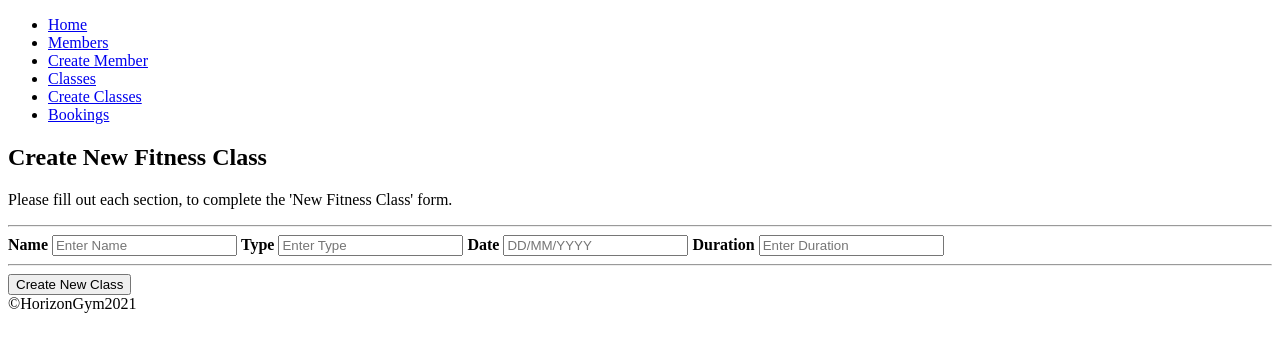
After one commit to RossBrown22/horizon_gym_solo_project, a Flask app: page /classes/create in a window 1280 px wide. The commit adds this page. Shown: the top 352 px of the page. Run offline with Flask 2, Linux system fonts and the light colour scheme.

Commit message:
can now add fitness classes

```diff
--- a/app.py
+++ b/app.py
@@ -1,13 +1,13 @@
 from flask import Flask, render_template
 
 # from controllers.booking_controller import bookings_blueprint
-# from controllers.fitness_class_controller import fitness_classes_blueprint
+from controllers.fitness_class_controller import fitness_classes_blueprint
 from controllers.member_controller import members_blueprint
 
 app = Flask(__name__)
 
 # app.register_blueprint(bookings_blueprint)
-# app.register_blueprint(fitness_classes_blueprint)
+app.register_blueprint(fitness_classes_blueprint)
 app.register_blueprint(members_blueprint)
 
 @app.route('/')
--- a/controllers/fitness_class_controller.py
+++ b/controllers/fitness_class_controller.py
@@ -6,3 +6,28 @@ import repositories.fitness_class_repository as fitness_class_repository
 import repositories.member_repository as member_repository
 
 fitness_classes_blueprint = Blueprint("fitness_classes", __name__)
+
+@fitness_classes_blueprint.route("/classes")
+def fitness_classes():
+    fitness_classes = fitness_class_repository.select_all()
+    return render_template("fitness_classes/index.html", fitness_classes = fitness_classes)
+
+@fitness_classes_blueprint.route("/classes/<id>")
+def show(id):
+    fitness_class = fitness_class_repository.select(id)
+    members = member_repository.members(fitness_class)
+    return render_template("fitness_classes/show.html", fitness_class=fitness_class, members=members)
+
+@fitness_classes_blueprint.route("/classes/create")
+def show_members_create():
+    return render_template("create_fitness_classes/index.html")
+
+@fitness_classes_blueprint.route("/classes", methods = ['POST'])
+def create_fitness_class():
+    name     = request.form['name']
+    type     = request.form['type']
+    date     = request.form['date']
+    duration = request.form['duration']
+    new_fitness_class = FitnessClass(name, type, date, duration)
+    fitness_class_repository.save(new_fitness_class)
+    return redirect("/classes")
--- a/repositories/member_repository.py
+++ b/repositories/member_repository.py
@@ -51,7 +51,7 @@ def update(member):
 def members(member):
     members = []
 
-    sql = "SELECT members.* FROM members INNER JOIN bookings ON bookings.member_id = members.id WHERE booking_id = %s"
+    sql = "SELECT members.* FROM members INNER JOIN bookings ON bookings.member_id = members.id WHERE fitness_class_id = %s"
     values = [member.id]
     results = run_sql(sql, values)
 
--- /dev/null
+++ b/templates/create_fitness_classes/index.html
@@ -0,0 +1,24 @@
+{% extends 'base.html' %}
+
+{% block content %}
+<form action="/classes" method="post">
+    <h1>Create New Fitness Class</h1>
+    <p>Please fill out each section, to complete the 'New Fitness Class' form.</p>
+    <hr>
+    <label for="name"><b>Name</b></label>
+    <input type="text" placeholder="Enter Name" name="name" id="name" required>
+
+    <label for="type"><b>Type</b></label>
+    <input type="text" placeholder="Enter Type" name="type" id="type" required>
+
+    <label for="date"><b>Date</b></label>
+    <input type="text" placeholder="DD/MM/YYYY" name="date" id="date" required>
+
+    <label for="duration"><b>Duration</b></label>
+    <input type="text" placeholder="Enter Duration" name="duration" id="duration" required>
+    <hr>
+
+    <button type="submit" class="registerbtn">Create New Class</button>
+</form>
+
+{% endblock %}
--- a/templates/create_members/index.html
+++ b/templates/create_members/index.html
@@ -16,7 +16,6 @@
     <hr>
 
     <button type="submit" class="registerbtn">Create New Member</button>
-  </div>
 </form>
 
 {% endblock %}
```
Also changed, not shown: templates/fitness_classes/index.html (added, +17 -0 lines), templates/fitness_classes/show.html (added, +13 -0 lines).
